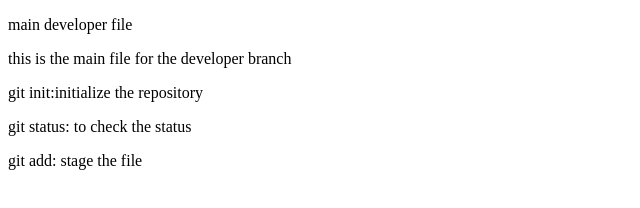
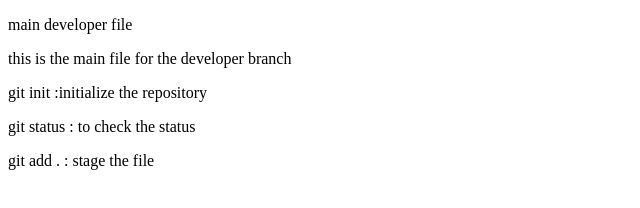
Before and after one commit to Faisal-Usmani/Git-Class, a plain HTML site: page index.html in a window 1280 px wide. Shown: the full height of the page, 0-640 px from the left. Drawn offline with Linux system fonts and the light colour scheme.

Commit message:
initial commit

```diff
--- a/index.html
+++ b/index.html
@@ -8,8 +8,8 @@
 <body>
     <p>main developer file</p>
     <span>this is the main file for the developer branch</span>
-    <p>git init:initialize the repository</p>
-    <p>git status: to check the status</p>
-    <p>git add: stage the file</p>
+    <p>git init :initialize the repository</p>
+    <p>git status : to check the status</p>
+    <p>git add . : stage the file</p>
 </body>
 </html>
```
